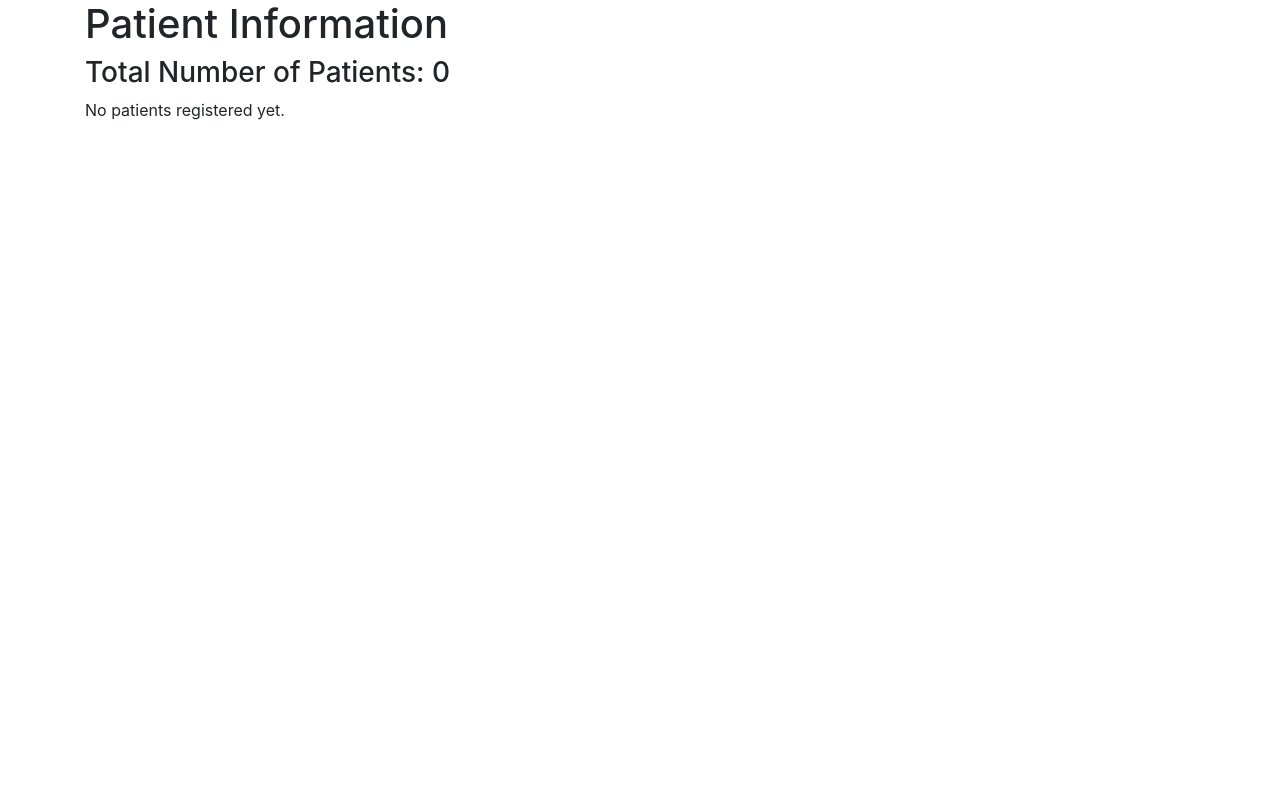
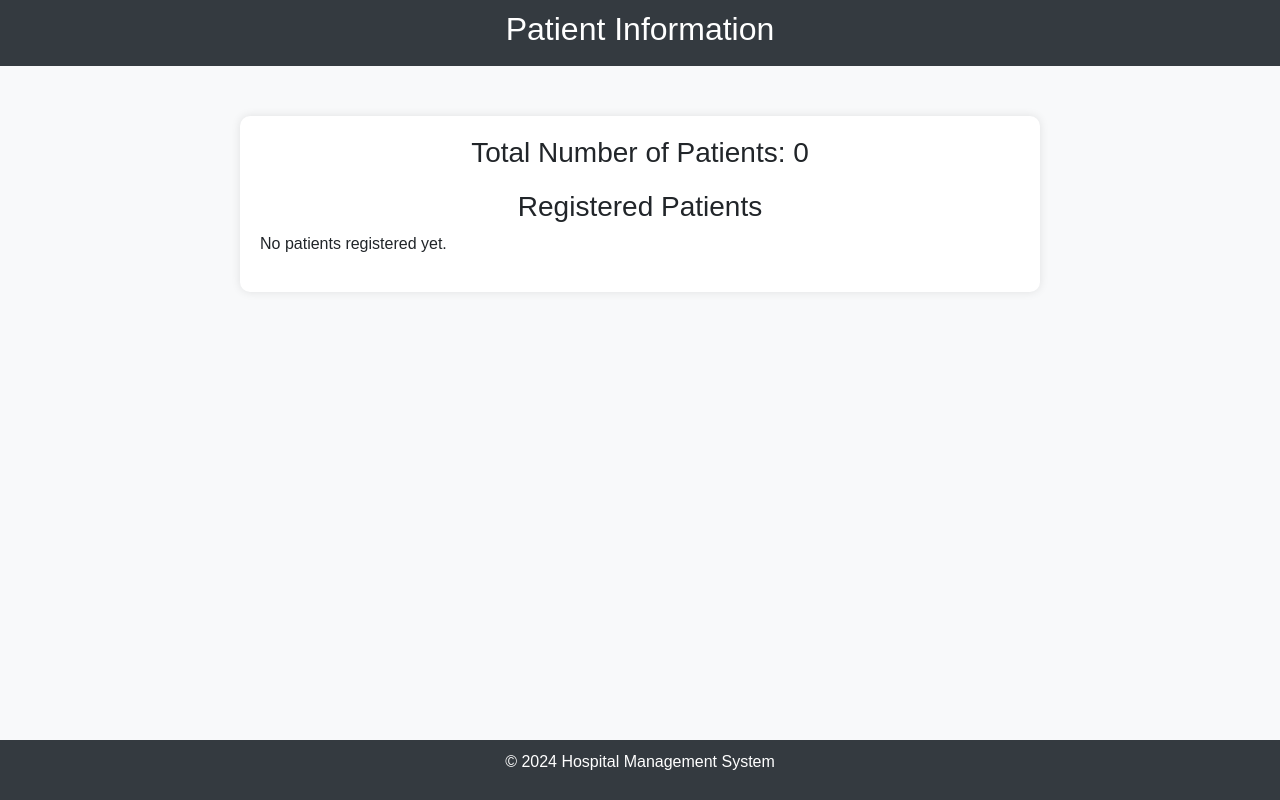
Before and after one commit to shubhamdhobale/wad-lab, a plain HTML site: page 12-Hospital-Management/patient_information.html in a window 1280 px wide. Drawn offline with nearby package versions, Linux system fonts and the light colour scheme.

Commit message:
hospital-management

```diff
--- a/12-Hospital-Management/patient_information.html
+++ b/12-Hospital-Management/patient_information.html
@@ -7,14 +7,129 @@
     <title>Hospital Management System - Patient Information</title>
     <!-- Bootstrap CSS -->
     <link rel="stylesheet" href="https://stackpath.bootstrapcdn.com/bootstrap/4.5.2/css/bootstrap.min.css">
+    <!-- Custom CSS -->
+    <style>
+        /* Customize your styles here */
+
+        body {
+            font-family: Arial, sans-serif;
+            margin: 0;
+            padding: 0;
+            background-color: #f8f9fa;
+            /* Light gray background */
+        }
+
+        .header {
+            background-color: #343a40;
+            /* Dark gray header background */
+            color: #ffffff;
+            /* White text color */
+            padding: 10px 0;
+            text-align: center;
+            animation: fadeInDown 1s ease;
+        }
+
+        .footer {
+            background-color: #343a40;
+            /* Dark gray footer background */
+            color: #ffffff;
+            /* White text color */
+            padding: 10px 0;
+            text-align: center;
+            position: fixed;
+            bottom: 0;
+            width: 100%;
+            animation: fadeInUp 1s ease;
+        }
+
+        .container {
+            max-width: 800px;
+            margin: 50px auto;
+            padding: 20px;
+            background-color: #fff;
+            /* White container background */
+            border-radius: 10px;
+            box-shadow: 0 0 10px rgba(0, 0, 0, 0.1);
+            animation: fadeIn 1s ease;
+        }
+
+        h1 {
+            text-align: center;
+        }
+
+        h3 {
+            text-align: center;
+        }
+
+        .patient-info {
+            margin-top: 20px;
+        }
+
+        .patient-list {
+            list-style-type: none;
+            padding: 0;
+        }
+
+        .patient-item {
+            background-color: #ffffff;
+            /* White background for each patient item */
+            border-radius: 5px;
+            padding: 10px;
+            margin-bottom: 10px;
+            box-shadow: 0 0 5px rgba(0, 0, 0, 0.1);
+        }
+        /* Animations */
+
+        @keyframes fadeIn {
+            from {
+                opacity: 0;
+            }
+            to {
+                opacity: 1;
+            }
+        }
+
+        @keyframes fadeInDown {
+            from {
+                opacity: 0;
+                transform: translateY(-50px);
+            }
+            to {
+                opacity: 1;
+                transform: translateY(0);
+            }
+        }
+
+        @keyframes fadeInUp {
+            from {
+                opacity: 0;
+                transform: translateY(50px);
+            }
+            to {
+                opacity: 1;
+                transform: translateY(0);
+            }
+        }
+    </style>
 </head>
 
 <body>
 
+    <div class="header">
+        <h2>Patient Information</h2>
+    </div>
+
     <div class="container">
-        <h1>Patient Information</h1>
+        <!-- <h1>Patient Information</h1> -->
         <h3>Total Number of Patients: <span id="totalPatients"></span></h3>
-        <div id="patientInfo"></div>
+        <div class="patient-info">
+            <h3>Registered Patients</h3>
+            <ul class="patient-list" id="patientList"></ul>
+        </div>
+    </div>
+
+    <div class="footer">
+        <p>&copy; 2024 Hospital Management System</p>
     </div>
 
     <!-- jQuery (necessary for Bootstrap's JavaScript plugins) -->
@@ -29,16 +144,14 @@
             $('#totalPatients').text(patients.length);
 
             // Display patient information
-            var patientInfo = $('#patientInfo');
+            var patientInfo = $('#patientList');
             if (patients.length === 0) {
-                patientInfo.append('<p>No patients registered yet.</p>');
+                patientInfo.append('<li>No patients registered yet.</li>');
             } else {
-                var patientList = '<ul>';
                 patients.forEach(function(patient) {
-                    patientList += '<li>Name: ' + patient.name + ', Age: ' + patient.age + ', Gender: ' + patient.gender + ', Contact: ' + patient.contact + '</li>';
+                    var li = $('<li class="patient-item">').text('Name: ' + patient.name + ', Age: ' + patient.age + ', Gender: ' + patient.gender + ', Contact: ' + patient.contact);
+                    patientInfo.append(li);
                 });
-                patientList += '</ul>';
-                patientInfo.append(patientList);
             }
         });
     </script>
```
Also changed, not shown: 12-Hospital-Management/patient_registration.html (+105 -0 lines).
